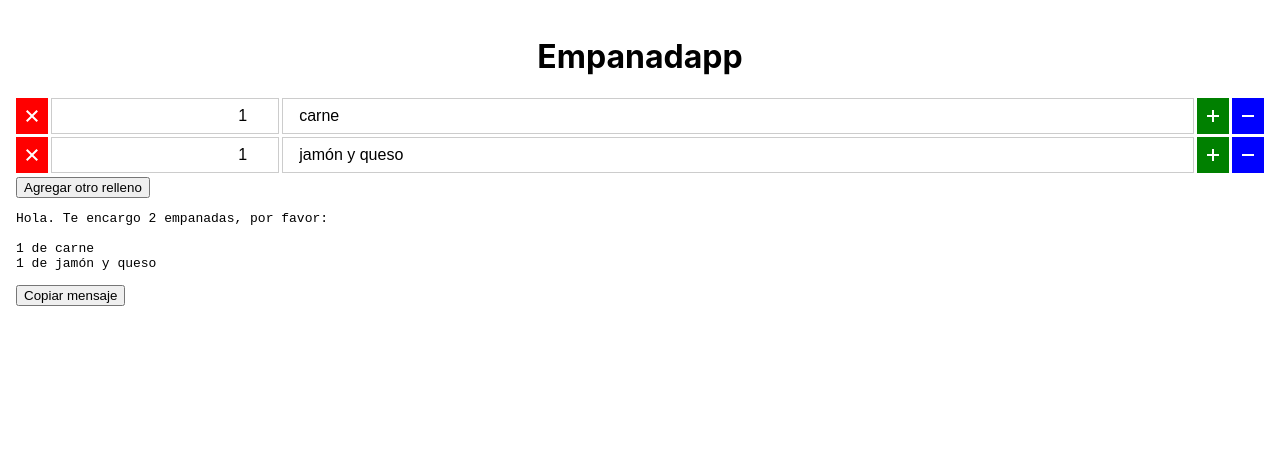
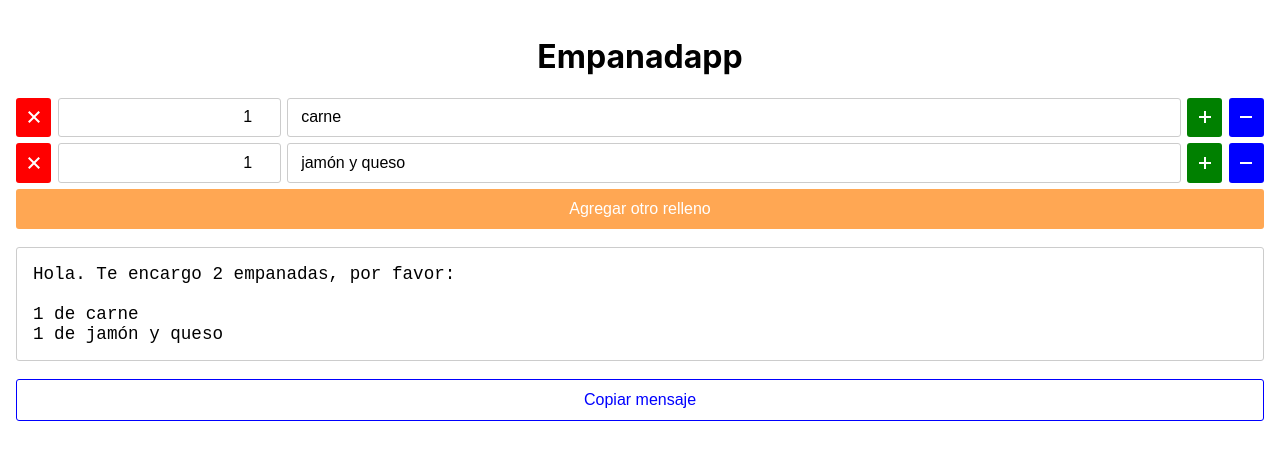
Before and after one commit to valentincostam/empanadapp, a Svelte app: page / in a window 1280 px wide. Shown: the top 460 px of the page. Built offline with nearby package versions, Linux system fonts and the light colour scheme.

Commit message:
fourth commit

```diff
--- a/src/App.svelte
+++ b/src/App.svelte
@@ -62,8 +62,37 @@
     text-align: center;
   }
 
+  .add-order-line {
+    display: block;
+    text-align: center;
+    padding: .7rem 1.2rem;
+    width: 100%;
+    border: 0;
+    color: #fff;
+    background-color: #ffa753;
+    font-size: 1rem;
+    border-radius: 3px;
+  }
+
   .message {
+    border-radius: 3px;
+    padding: 1rem;
+    font-size: 1.1rem;
     white-space: pre-wrap;
+    border: 1px solid #ccc;
+  }
+
+  .copy-message {
+    display: block;
+    text-align: center;
+    padding: .7rem 1.2rem;
+    width: 100%;
+    border: 0;
+    font-size: 1rem;
+    border-radius: 3px;
+    background-color: #fff;
+    border: 1px solid blue;
+    color: blue;
   }
 </style>
 
@@ -89,5 +118,8 @@
 
 	<pre class="message">{message}</pre>
 
-	<button on:click={copyMessage}>Copiar mensaje</button>
+	<button
+    class="copy-message"
+    on:click={copyMessage}
+  >Copiar mensaje</button>
 </main>
--- a/src/OrderLine.svelte
+++ b/src/OrderLine.svelte
@@ -26,17 +26,19 @@
 
 <style>
   .order-line {
+    --gap: .4rem;
     display: grid;
-    grid-template-columns: 2rem 1fr 4fr 2rem 2rem;
-    gap: .2rem;
-    margin-bottom: .2rem;
+    grid-template-columns: 2.2rem 1fr 4fr 2.2rem 2.2rem;
+    gap: var(--gap);
+    margin-bottom: var(--gap);
   }
 
   .input {
     font-size: 1rem;
     width: 100%;
-    padding: .5rem 1rem;
+    padding: .6rem .8rem;
     border: 1px solid #ccc;
+    border-radius: 3px;
   }
 
   .button {
@@ -45,6 +47,7 @@
     display: flex;
     justify-content: center;
     align-items: center;
+    border-radius: 3px;
   }
 
   .icon {
@@ -109,6 +112,7 @@
     type="text"
     list="availableFlavors"
     placeholder="relleno"
+    autocapitalize="off"
     bind:value={flavor}
   >
 
```
